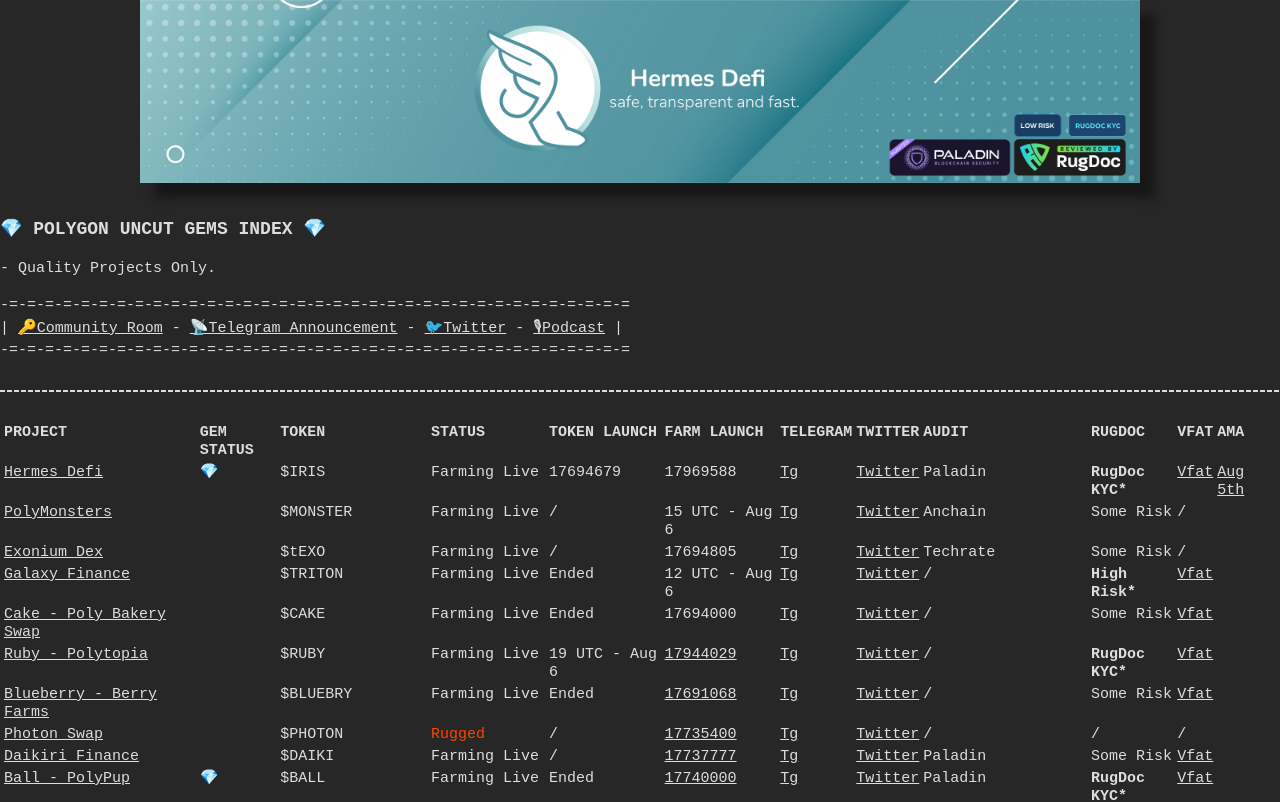
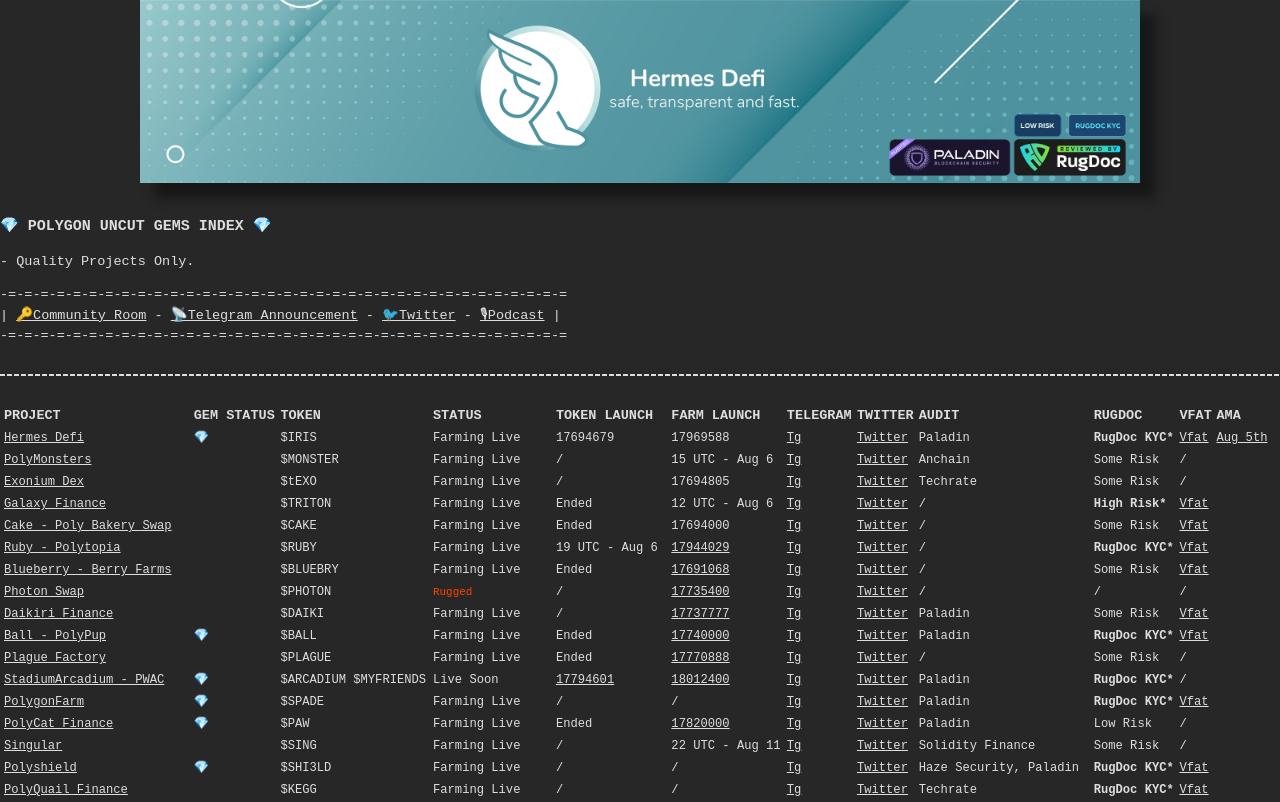
Before and after one commit to PolygonUncutGems/tools, a plain HTML site: page index.html in a window 1280 px wide. Shown: the top 802 px of the page. Drawn offline with nearby package versions, Linux system fonts and the light colour scheme.

Commit message:
Update index.html

```diff
--- a/index.html
+++ b/index.html
@@ -11,9 +11,9 @@
 	<style>
 	  .mySlides {width: 100%; display: inline-block; box-shadow: 15px 15px 10px #171717;}
 		body {background-color:#272727;}
-		h3 {color:#ddd; font-family:monospace; font-size: 120%;}
-		p {color:#ddd; font-family:monospace; font-size: 100%;}
-		div {color:#ddd; font-family:monospace; font-size: 100%;}
+		h3 {color:#ddd; font-family:monospace; font-size: 100%;}
+		p {color:#ddd; font-family:monospace; font-size: 90%;}
+		div {color:#ddd; font-family:monospace; font-size: 90%;}
 		a:link {color: #ddd;}
 		a:visited{color: #ddd}
 		section {display: table;width: 100%; line-height: 120%; border-spacing: 4px;}
@@ -41,7 +41,7 @@
 
 <p> - Quality Projects Only.</p>
 
-<div style="color:#ddd; font-family:monospace; font-size: 100%;">
+<div style="color:#ddd; font-family:monospace; font-size: 90%;">
 -=-=-=-=-=-=-=-=-=-=-=-=-=-=-=-=-=-=-=-=-=-=-=-=-=-=-=-=-=-=-=-=-=-=-=
 <br>
 | <a href="https://t.me/PUGCommunity">&#128273Community Room</a>
```
